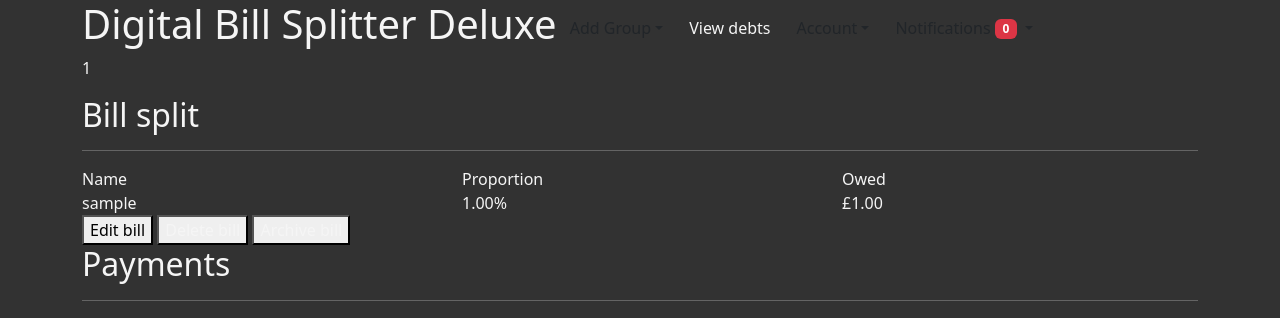
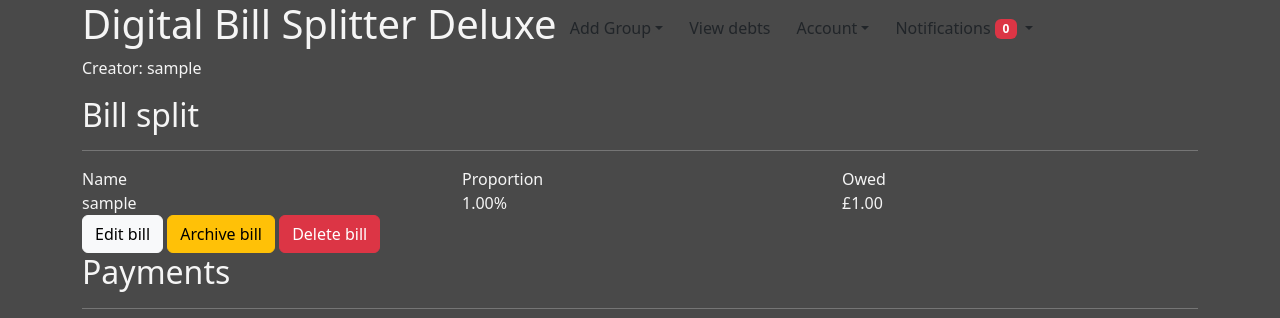
Before and after one commit to jamieabw/cs139-cw, a Flask app: page /group/1/bill/1 in a window 1280 px wide. Shown: the top 318 px of the page. Run offline with Flask 3, Linux system fonts and the light colour scheme; a user stored in the database is signed in; tables that the repository leaves empty hold one stand-in row (values such as "Sample post"); data that the repository does not hold is empty; parts of the project's set-up code (start-up, migrations or seed data) failed here and were passed over; some libraries are stand-ins or nearby versions.

Commit message:
extra additions.

```diff
--- a/models.py
+++ b/models.py
@@ -71,17 +71,19 @@ class Payments(db.Model):
     payeeId = db.Column("payeeId", db.ForeignKey("users.id"), nullable=False)
     amount = db.Column("amount", db.Numeric(8,2), nullable=False)
     createdAt = db.Column("createdAt", db.DateTime, nullable=False)
-    evidence = db.Column("evidence", db.LargeBinary, nullable=True) # temp
+    evidence = db.Column("evidence", db.LargeBinary, nullable=False)
+    evidenceMIME = db.Column("evidenceMIME", db.String(30), nullable=False)
     status = db.Column("status", db.String(15)) # pending, acknowledged, rejected
     bill = db.relationship("Bills", foreign_keys=[billId])
     user = db.relationship("Users", foreign_keys=[payerId])
 
-    def __init__(self, billId, payerId, payeeId, amount, evidence):
+    def __init__(self, billId, payerId, payeeId, amount, evidence, evidenceMIME):
         self.billId = billId
         self.payerId = payerId
         self.payeeId = payeeId
         self.amount = amount
         self.evidence = evidence
+        self.evidenceMIME = evidenceMIME
         self.status = "pending"
         self.createdAt = datetime.now()
 
--- a/routes/group.py
+++ b/routes/group.py
@@ -149,7 +149,7 @@ def deleteBill(id: int):
 @login_required
 def delete(groupId: int):
     if current_user.username != "admin":
-        return redirect(url_for("root.index"))
+        abort(403)
     groupToDelete = Groups.query.filter_by(id=groupId).first_or_404()
     try:
         for bill in Bills.query.filter_by(groupId=groupId).all():
@@ -157,6 +157,8 @@ def delete(groupId: int):
                 db.session.delete(debtor)
             for payment in Payments.query.filter_by(billId=bill.id).all():
                 db.session.delete(payment)
+            for billLog in BillLog.query.filter_by(billId=bill.id).all():
+                db.session.delete(billLog)
             db.session.delete(bill)
         for groupMember in GroupMembers.query.filter_by(groupId=groupId).all():
             db.session.delete(groupMember)
@@ -229,7 +231,6 @@ def groupPage(id: int):
 
         except Exception as e:
              print(e)
-             print("WRONG WO+")
              db.session.rollback()
         return redirect(url_for(".groupPage", id=id))
     if checkIfUserInGroup(id) is True:
@@ -263,10 +264,8 @@ NOTE: apparently something like this will fix my worries, just need to pass the
 @groupBp.route("/edit/<int:billId>", methods=["POST"])
 @login_required
 def editBill(billId: int):
-    form = CreateBillForm()  # binds from request.form automatically
-
+    form = CreateBillForm()
     if form.validate_on_submit():
-
         proportions = {}
         for proportion in form.proportions:
             proportions[int(proportion.memberId.data)] = float(proportion.proportion.data)
@@ -298,8 +297,6 @@ def editBill(billId: int):
             print("something went wrong:", e)
             db.session.rollback()
 
-        # now use proportions dict in your Debtors update
-        ...
         return jsonify({"ok": True, "billId": billId})
     if not form.validate_on_submit():
         print(form.errors)
@@ -315,7 +312,6 @@ AJAX backend for updating the debtors within the bill page after editing the bil
 """
 @groupBp.route("/bill/<int:billId>/debtorsData")
 def debtorsData(billId: int):
-    print("hello world")
     debtors = Debtors.query.filter_by(billId=billId).all()
     data = [{"username": d.user.username,"proportion": float(d.proportion), "owed": float(d.owed)} for d in debtors]
     print(data)
@@ -354,7 +350,6 @@ def resolveAction():
         except Exception as e:
             print(e)
             db.session.rollback()
-        ...
     return jsonify({"ok": True})
 
 
--- a/static/css/customBase.css
+++ b/static/css/customBase.css
@@ -1,6 +1,6 @@
 body {
     color: whitesmoke;
-    background-color: rgb(50, 50, 50);
+    background-color: rgb(73, 73, 73);
 }
 
 a {
@@ -8,6 +8,18 @@ a {
     text-decoration: none;
 }
 
-.groupContainer {
-    background-color: rgb(30, 29, 29);
+
+.groupContainer > * {
+    text-align: center;
+    flex-wrap: wrap;
 }
+
+.notificationSection .dropdown-item {
+    background-color: transparent;
+}
+
+.notificationSection .dropdown-item:hover,
+.notificationSection .dropdown-item:focus,
+.notificationSection .dropdown-item:active {
+    background-color: transparent;
+}
--- a/static/js/groupForms.js
+++ b/static/js/groupForms.js
@@ -22,15 +22,16 @@ document.querySelectorAll(".groupForm").forEach((formEl) => {
         })
         // close the parent of the parent of the form (the modal by calling .hide())
         const groupGrid = document.querySelector(".groupGrid");
+        document.querySelector(".noGroupLabel").remove();
         if (!groupGrid) {
             return; // not on index
         }
         const row = document.createElement("div");
-        row.className = "groupContainer";
-        row.innerHTML = `<a href=${responseData.groupUrl}>
-                <div><h3>${responseData.groupName}</h3></div>
-                <div">${responseData.groupCreatedAt}</div>
-                </a>`
+        row.innerHTML = `<a href="${responseData.groupUrl}">
+                        <div class="text-wrap"><h3>${responseData.groupName}</h3></div>
+                        <div><p class="mb-0">${responseData.groupCreatedAt}</p></div>
+                        </a>`;
+        row.className = "groupContainer bg-dark rounded d-flex justify-content-center flex-wrap text-nowrap-no";
         groupGrid.appendChild(row);
 
     })
--- a/templates/base.html
+++ b/templates/base.html
@@ -17,10 +17,10 @@
             {% if current_user.is_authenticated %}
                 <button class="btn dropdown-toggle" type="button" data-bs-toggle="dropdown">Add Group</button>
                 <ul class="dropdown-menu">
-                    <li><button type="button" data-bs-toggle="modal" data-bs-target="#createGroupModal">Create group</button></li>
-                    <li><button type="button" data-bs-toggle="modal" data-bs-target="#joinGroupModal">Join group</button></li>
+                    <li><button class="btn dropdown-item" data-bs-toggle="modal" data-bs-target="#createGroupModal">Create group</button></li>
+                    <li><button class="btn dropdown-item" data-bs-toggle="modal" data-bs-target="#joinGroupModal">Join group</button></li>
                 </ul>
-                <button class="btn"><a href="{{url_for('account.debts')}}" >View debts</a></button>
+                <button class="btn" onclick="window.location.href=`{{ url_for('account.debts') }}`">View debts</button>
                 <button class="btn dropdown-toggle" type="button" data-bs-toggle="dropdown">Account</button>
                 <ul class="dropdown-menu">
                     <li><a class="dropdown-item" href="{{url_for('account.manage')}}">Account settings</a></li>
@@ -37,7 +37,7 @@
 
                     <div class="overflow-auto notificationSection" style="max-height: 50vh;">
                         {% for notification in notifications %}
-                            <span class="dropdown-item text-wrap">
+                            <div class="dropdown-item text-wrap d-flex">
                                 {% if notification.type == "create bill" %}
                                     {{notification.creator.username}} created a bill in {{notification.group.name}}
 
@@ -54,8 +54,8 @@
                                     {{notification.creator.username}} has submitted a payment in {{notification.group.name}}
 
                                 {% endif %}
-                                <button data-notification-id="{{notification.id}}">Dismiss</button>
-                            </span>
+                                <button class="btn-close ms-auto" data-notification-id="{{notification.id}}"></button>
+                            </div>
                         {% endfor %}
                         {% if notifications|length == 0 %}
                             <span class="dropdown-item text-wrap">You currently have no notifications.</span>
@@ -68,7 +68,7 @@
 
             {% endif %}
             {% if current_user.username == "admin" %}
-                <button class="btn"><a href="{{url_for('root.logs')}}" >View account logs</a></button>
+                <button class="btn" onclick="window.location.href=`{{ url_for('root.logs') }}`">View account logs</button>
             {% endif %}
         </nav>
         {% block content %}
@@ -100,7 +100,7 @@
                         <div class="errors" style="color: red;">
 
                         </div>
-                        {{createGroupForm.submit()}}
+                        {{createGroupForm.submit(class="btn btn-success")}}
 
 
                     </form>
@@ -133,7 +133,7 @@
 
                         </div>
                         <div>
-                            {{joinGroupForm.submit()}}
+                            {{joinGroupForm.submit(class="btn btn-success")}}
                         </div>
                     </form>
                 </div>
--- a/templates/debts.html
+++ b/templates/debts.html
@@ -30,7 +30,7 @@
                 {% if status == "pending" %}
                     <div class="col">{{status}}</div>
                 {% else %}
-                    <div class="col"><button type="button" data-bs-toggle="modal" data-bs-target="#settleDebt" data-bill-id="{{debt.billId}}">Settle</button></div>
+                    <div class="col"><button class="btn btn-success" data-bs-toggle="modal" data-bs-target="#settleDebt" data-bill-id="{{debt.billId}}">Settle</button></div>
                 {% endif %}
             </div>
         {% endif %}
--- a/templates/groupBill.html
+++ b/templates/groupBill.html
@@ -3,7 +3,7 @@
 {% endblock %}
 
 {% block content %}
-<p>{{bill.id}}</p>
+<p>Creator: {{bill.creator.username}}</p>
 
 <h2>Bill split</h2>
 <hr>
@@ -24,13 +24,15 @@
 
 </div>
     {% if current_user == bill.creator or current_user.username == "admin"%}
-        <button type="button" data-bs-toggle="modal" data-bs-target="#editBill">Edit bill</button>
-        <button><a href="{{ url_for('group.deleteBill', id=bill.id) }}">Delete bill</a></button>
+        <button class="btn btn-light" data-bs-toggle="modal" data-bs-target="#editBill">Edit bill</button>
         {% if bill.archived == False %}
-            <button><a href="{{url_for('group.archiveBill', billId=bill.id)}}">Archive bill</a></button>
+            <button class="btn btn-warning" onclick="window.location.href=`{{ url_for('group.archiveBill', billId=bill.id) }}`">Archive bill</button>
         {% else %}
-            <button><a href="{{url_for('group.unarchiveBill', billId=bill.id)}}">Unarchive bill</a></button>
+            <button class="btn btn-warning" onclick="window.location.href=`{{ url_for('group.unarchiveBill', billId=bill.id) }}`">Unarchive bill</button>
+
         {% endif %}
+        <button class="btn btn-danger" onclick="window.location.href=`{{ url_for('group.deleteBill', id=bill.id) }}`">Delete bill</button>
+
     {% endif %}
 
 <h2>Payments</h2>
@@ -49,8 +51,8 @@
             <div class="col"><img src="{{url_for('root.image', paymentId=payment.id)}}" alt="evidence for payment id: {{payment.id}}" style="max-width: 10vw; max-height: 10vh;"></div>
             <div class="col status">{{payment.status}}</div>
             {% if payment.status == "pending" and (current_user == payment.bill.creator or current_user.username == "admin") and payment.bill.archived != True %}
-                <div class="row"><button data-payment-id="{{payment.id}}" data-action="ack">Acknowledge</button></div>
-                <div class="row"><button data-payment-id="{{payment.id}}" data-action="rej">Reject</button></div>
+                <div class="row"><button class="btn btn-success" data-payment-id="{{payment.id}}" data-action="ack">Acknowledge</button></div>
+                <div class="row"><button class="btn btn-danger" data-payment-id="{{payment.id}}" data-action="rej">Reject</button></div>
             {% endif %}
         </div>
     {% endfor %}
@@ -101,7 +103,7 @@
                             {% endfor %}
                             <div>
                                 {{form.proportions.label}}
-                                <button onclick="splitEvenly()" type="button">Split evenly</button>
+                                <button onclick="splitEvenly()" type="button" class="btn btn-dark">Split evenly</button>
                                 {% for proportion in form.proportions %}
                                 <div>
                                     <span>{{proportion.memberName.data}}</span>
@@ -118,7 +120,7 @@
                             </div>
                         </div>
                         <label style="color: red">Warning: editing the bill will delete all previous payments.</label>
-                        {{form.submit()}}
+                        {{form.submit(class="btn btn-success")}}
 
                     </form>
                 </div>
--- a/templates/login.html
+++ b/templates/login.html
@@ -4,6 +4,7 @@
 {% endblock %}
 
 {% block content %}
+<div class="container-fluid">
     <form method="POST">
         {{form.hidden_tag()}}
         <div>
@@ -19,9 +20,10 @@
             {% endfor %}
 
         </div>
-    {{form.submit()}}
+        {{form.submit(class="btn btn-success")}}
 
     </form>
     <a href="{{url_for('account.register')}}">Register account</a>
     <a href="{{url_for('account.recover')}}">Recover account</a>
+</div>
 {% endblock %}
--- a/templates/manageAccount.html
+++ b/templates/manageAccount.html
@@ -23,7 +23,7 @@
         <p style="color:red">{{error}}</p>
     {% endfor %}
     <div>
-        {{accountForm.submit()}}
+        {{accountForm.submit(class="btn btn-success")}}
     </div>
 </form>
 <p>Created: {{current_user.createdAt}}</p>
@@ -53,9 +53,9 @@
         <p style="color:red">{{error}}</p>
     {% endfor %}
     <div>
-        {{passwordForm.submit()}}
+        {{passwordForm.submit(class="btn btn-success")}}
     </div>
 </form>
 <hr>
-<a href="{{url_for('account.logout')}}"><button>Logout</button></a>
+<button class="btn btn-danger" onclick="window.location.href=`{{ url_for('account.logout') }}`">Logout</button>
 {% endblock %}
--- a/templates/recover.html
+++ b/templates/recover.html
@@ -8,7 +8,7 @@
     {{form.hidden_tag()}}
     {{form.email.label}}
     {{form.email()}}
-    {{form.submit()}}
+    {{form.submit(class="btn btn-success")}}
 </form>
 
 {% endblock %}
--- a/templates/register.html
+++ b/templates/register.html
@@ -50,10 +50,11 @@
             {% endfor %}
 
         </div>
-        {{form.submit()}}
+        {{form.submit(class="btn btn-success")}}
 
     </form>
+    <a href="{{url_for('account.login')}}">Login to account</a>
 </div>
-<a href="{{url_for('account.login')}}">Login to account</a>
+
 
 {% endblock %}
--- a/templates/reset.html
+++ b/templates/reset.html
@@ -13,6 +13,6 @@
         {{form.newPassword()}}
         {{form.confirmNewPassword.label}}
         {{form.confirmNewPassword()}}
-        {{form.submit()}}
+        {{form.submit(class="btn btn-success")}}
     </form>
 {% endblock %}
```
Also changed, not shown: routes/account.py (+7 -6 lines), routes/root.py (+25 -5 lines), templates/groupPage.html (+5 -5 lines), templates/index.html (+14 -11 lines). Lines whose indentation alone changed are shown as unchanged.
